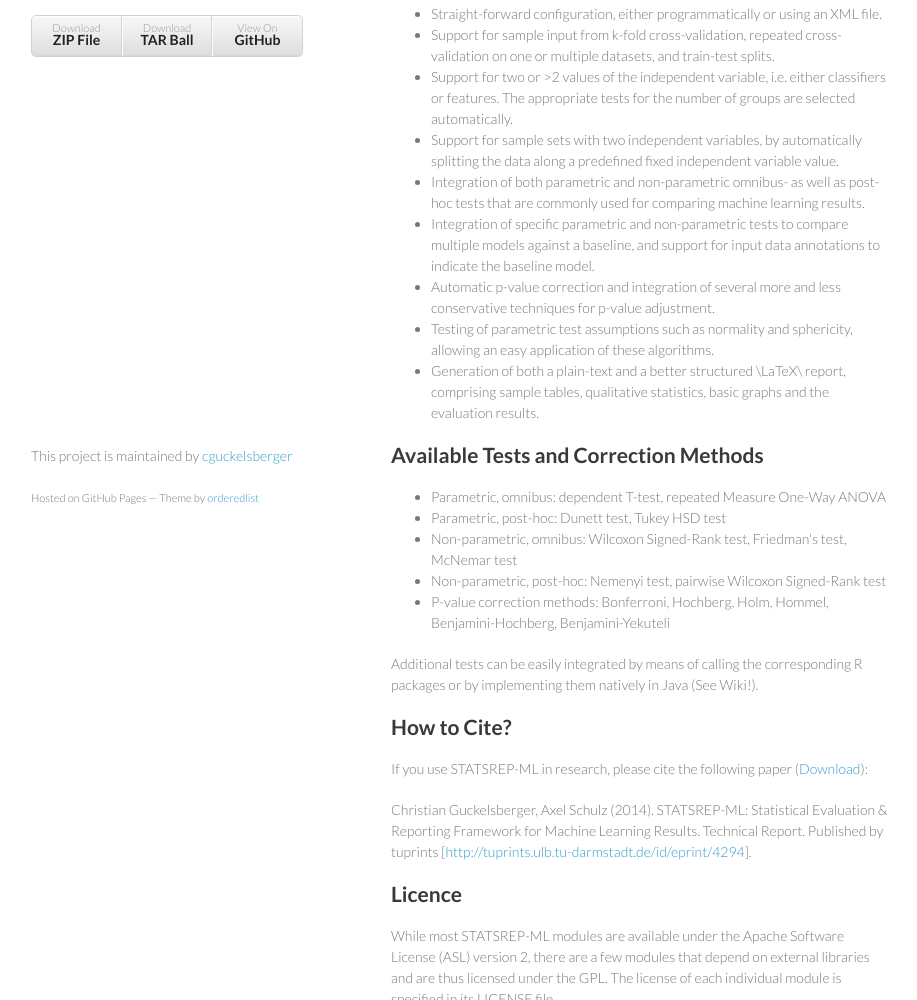
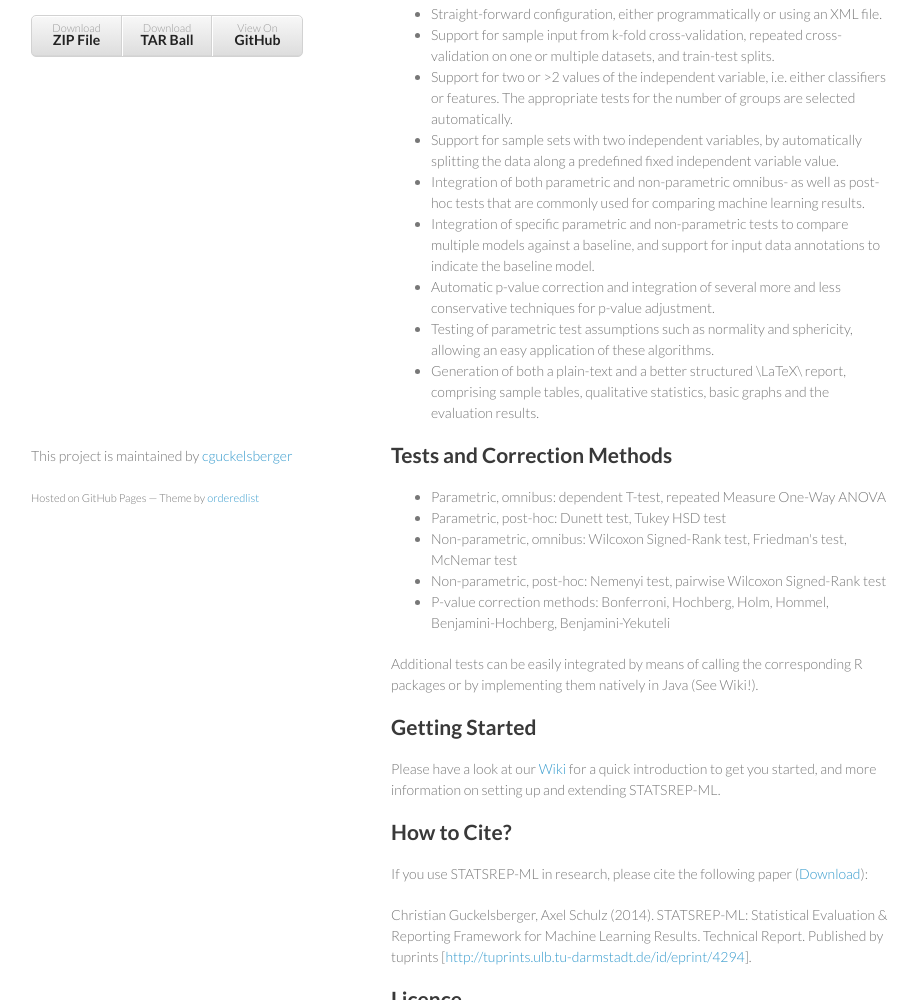
Before and after one commit to cguckels/statistical-evaluation-for-machine-learning, a plain HTML site: page index.html in a window 1280 px wide. Shown: the part 223-1223 px from the top of the page, without its empty margins (179-1096 px from the left). Drawn offline with Linux system fonts and the light colour scheme.

Commit message:
Create gh-pages branch via GitHub

```diff
--- a/index.html
+++ b/index.html
@@ -46,7 +46,7 @@
 </ul>
 
 <h2>
-<a id="available-tests-and-correction-methods" class="anchor" href="#available-tests-and-correction-methods" aria-hidden="true"><span class="octicon octicon-link"></span></a>Available Tests and Correction Methods</h2>
+<a id="tests-and-correction-methods" class="anchor" href="#tests-and-correction-methods" aria-hidden="true"><span class="octicon octicon-link"></span></a>Tests and Correction Methods</h2>
 
 <ul>
 <li>Parametric, omnibus: dependent T-test, repeated Measure One-Way ANOVA</li>
@@ -57,6 +57,11 @@
 </ul>
 
 <p>Additional tests can be easily integrated by means of calling the corresponding R packages or by implementing them natively in Java (See Wiki!).</p>
+
+<h2>
+<a id="getting-started" class="anchor" href="#getting-started" aria-hidden="true"><span class="octicon octicon-link"></span></a>Getting Started</h2>
+
+<p>Please have a look at our <a href="https://github.com/cguckelsberger/statistical-evaluation-for-machine-learning/wiki">Wiki</a> for a quick introduction to get you started, and more information on setting up and extending STATSREP-ML.</p>
 
 <h2>
 <a id="how-to-cite" class="anchor" href="#how-to-cite" aria-hidden="true"><span class="octicon octicon-link"></span></a>How to Cite?</h2>
```
Also changed, not shown: params.json (+1 -1 lines).
